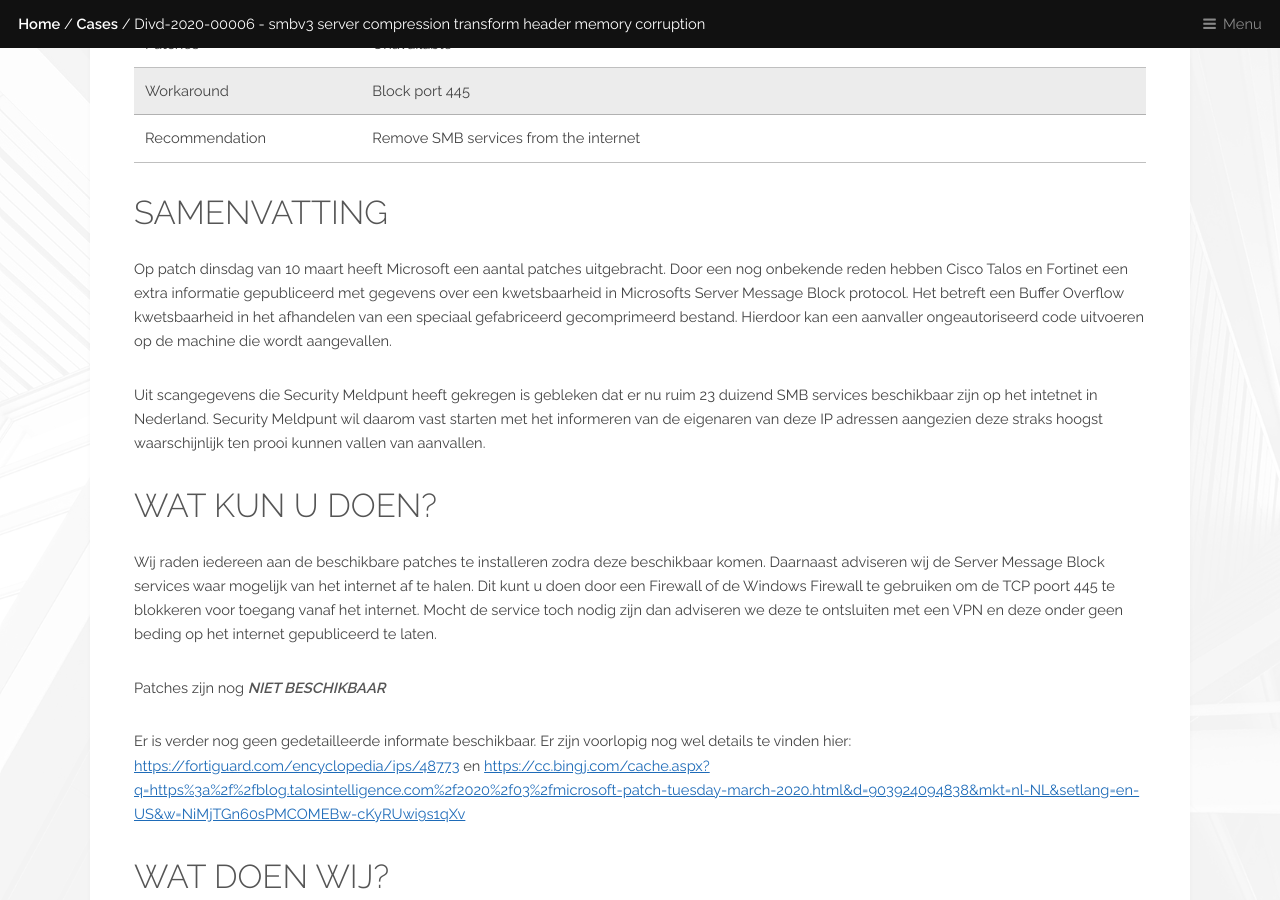
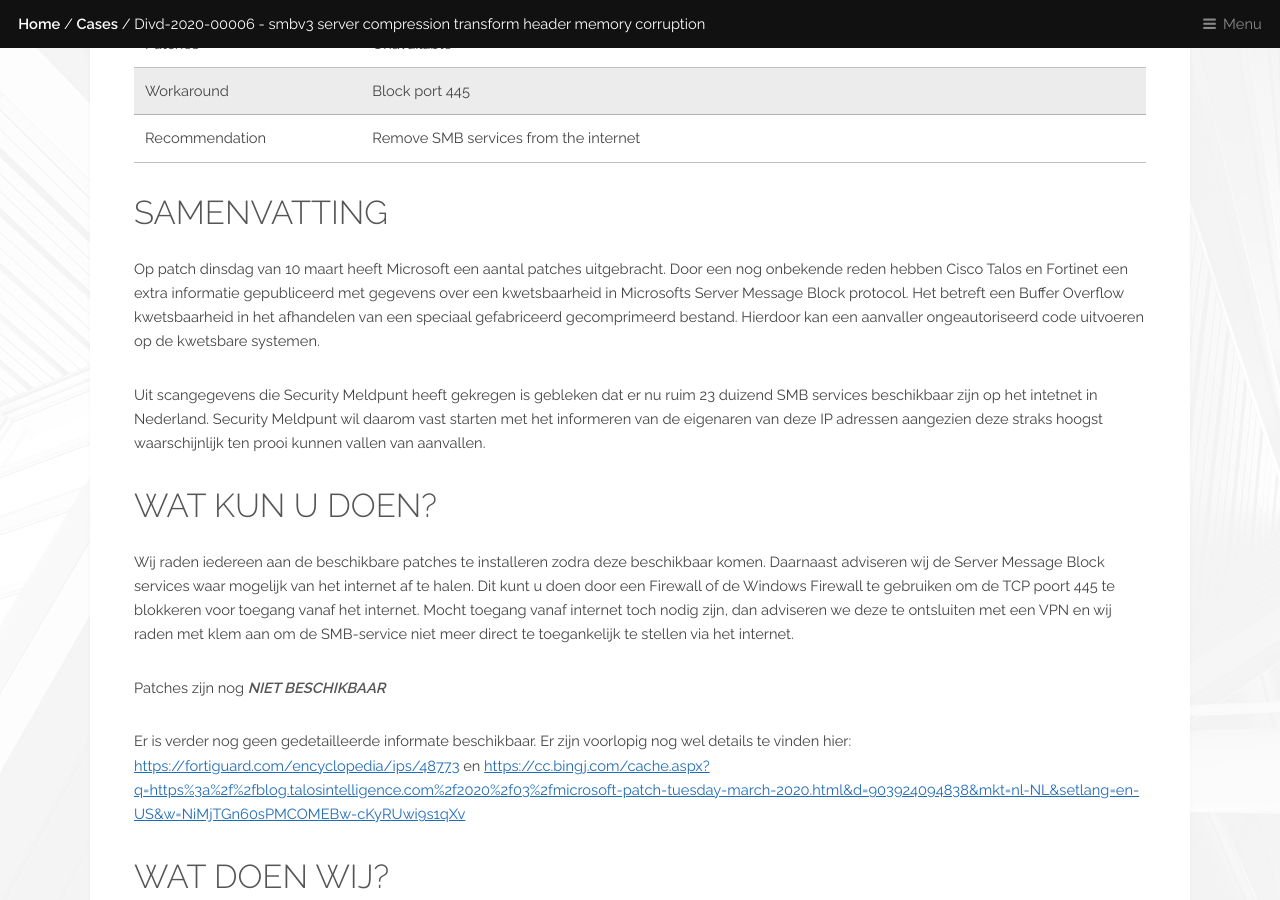
Before and after one commit to DIVD-NL/SecurityMeldpunt, a Jekyll site: the page built from cases/DIVD-2020-00006.md, in a window 1280 px wide and 900 px high, scrolled down 991 px. Built offline with Jekyll 4.4.1, drawn with Linux system fonts in a browser that asks for light colours.

Commit message:
textual corrections

```diff
--- a/cases/DIVD-2020-00006.md
+++ b/cases/DIVD-2020-00006.md
@@ -23,13 +23,13 @@ Windows Server, version 1909 (Server Core installation)  |
 
 ## Samenvatting
 
-Op patch dinsdag van 10 maart heeft Microsoft een aantal patches uitgebracht. Door een nog onbekende reden hebben Cisco Talos en Fortinet een extra informatie gepubliceerd met gegevens over een kwetsbaarheid in Microsofts Server Message Block protocol. Het betreft een Buffer Overflow kwetsbaarheid in het afhandelen van een speciaal gefabriceerd gecomprimeerd bestand. Hierdoor kan een aanvaller ongeautoriseerd code uitvoeren op de machine die wordt aangevallen.
+Op patch dinsdag van 10 maart heeft Microsoft een aantal patches uitgebracht. Door een nog onbekende reden hebben Cisco Talos en Fortinet een extra informatie gepubliceerd met gegevens over een kwetsbaarheid in Microsofts Server Message Block protocol. Het betreft een Buffer Overflow kwetsbaarheid in het afhandelen van een speciaal gefabriceerd gecomprimeerd bestand. Hierdoor kan een aanvaller ongeautoriseerd code uitvoeren op de kwetsbare systemen.
 
 Uit scangegevens die Security Meldpunt heeft gekregen is gebleken dat er nu ruim 23 duizend SMB services beschikbaar zijn op het intetnet in Nederland. Security Meldpunt wil daarom vast starten met het informeren van de eigenaren van deze IP adressen aangezien deze straks hoogst waarschijnlijk ten prooi kunnen vallen van aanvallen.
 
 ## Wat kun u doen?
 
-Wij raden iedereen aan de beschikbare patches te installeren zodra deze beschikbaar komen. Daarnaast adviseren wij de Server Message Block services waar mogelijk van het internet af te halen. Dit kunt u doen door een Firewall of de Windows Firewall te gebruiken om de TCP poort 445 te blokkeren voor toegang vanaf het internet. Mocht de service toch nodig zijn dan adviseren we deze te ontsluiten met een VPN en deze onder geen beding op het internet gepubliceerd te laten.
+Wij raden iedereen aan de beschikbare patches te installeren zodra deze beschikbaar komen. Daarnaast adviseren wij de Server Message Block services waar mogelijk van het internet af te halen. Dit kunt u doen door een Firewall of de Windows Firewall te gebruiken om de TCP poort 445 te blokkeren voor toegang vanaf het internet. Mocht toegang vanaf internet toch nodig zijn, dan adviseren we deze te ontsluiten met een VPN en wij raden met klem aan om de SMB-service niet meer direct te toegankelijk te stellen via het internet.
 
 Patches zijn nog **_NIET BESCHIKBAAR_**
 
```
